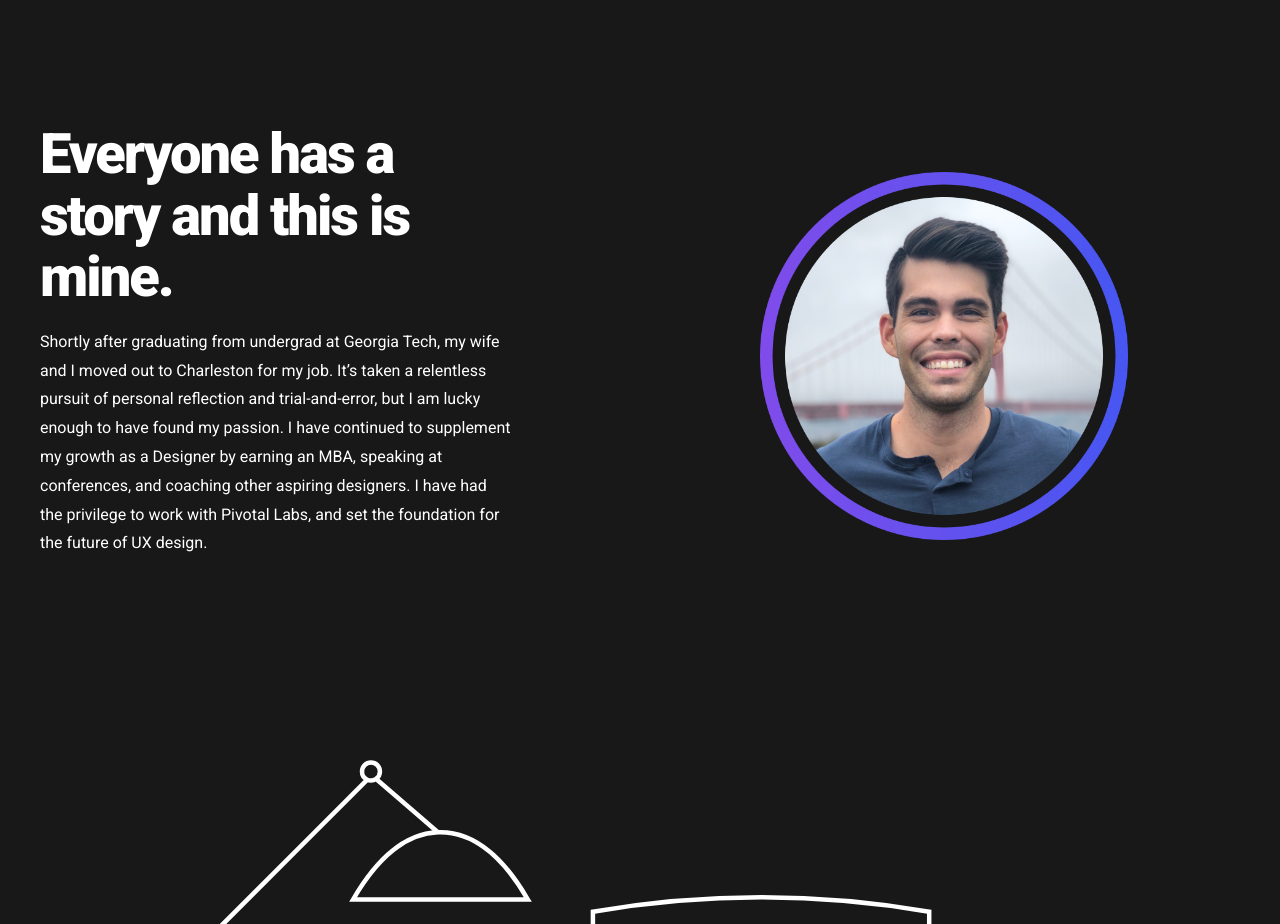
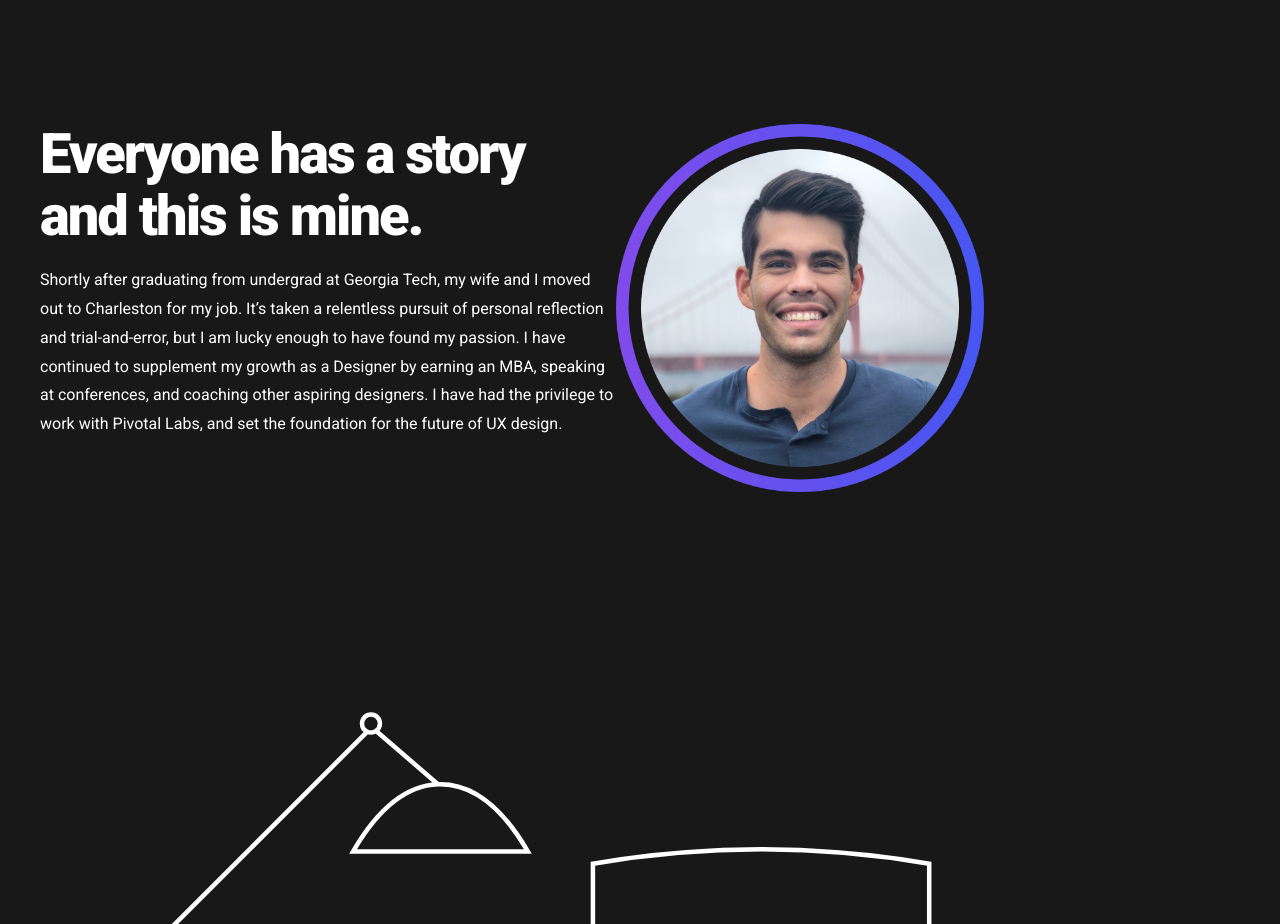
Before and after one commit to Ignorantelkski/austin-regnery.com, a plain HTML site: page index.html in a window 1280 px wide. Shown: the part 7280-8204 px from the top of the page. Drawn offline with nearby package versions, Linux system fonts and the light colour scheme.

Commit message:
some minor spacing

```diff
--- a/css/styles.css
+++ b/css/styles.css
@@ -333,6 +333,10 @@ a:active, a:hover {
         margin-left: 0;
     }
     .cs-text-block-div { margin-left: 43px; }
+
+    .profile-pic {
+        margin-top: 48px;
+    }
 }
 @media all and (max-width: 767px) {
     .cs-text-block-div { width: 380px; }
@@ -361,6 +365,7 @@ a:active, a:hover {
     .closer{
         margin-top:10px !important;
     }
+
 }
 
 /* Body */
@@ -376,10 +381,7 @@ a:active, a:hover {
     color: var(--text-color-secondary);
 }
 
-/* MY STORY */
-.profile-pic {
-    margin-top: 48px;
-}
+
 
 @media all and (max-width: 1200px) {
     .container {
@@ -448,9 +450,9 @@ a:active, a:hover {
     .floater {
         float:left;
     }
-    .profile-pic {
+    /* .profile-pic {
         margin-left: 248px;
-    }
+    } */
     .setup-pic {
         display: block;
         max-width: 1440px;
--- a/index.html
+++ b/index.html
@@ -224,7 +224,7 @@
 
         <!-- MY STORY -->
         <section class="container space-top ">
-            <div class="home-body-label five columns floater">
+            <div class="home-body-label six columns floater">
                 <h1>Everyone has a story and this is mine.</h1>
                 <br>
                 <p>Shortly after graduating from undergrad at Georgia Tech, my wife and I moved out to Charleston for my job. It’s taken a relentless pursuit of personal reflection and trial-and-error, but I am lucky enough to have found my passion. I have continued to supplement my growth as a Designer by earning an MBA, speaking at conferences, and coaching other aspiring designers. I have had the privilege to work with Pivotal Labs, and set the foundation for the future of UX design.</p>
```
